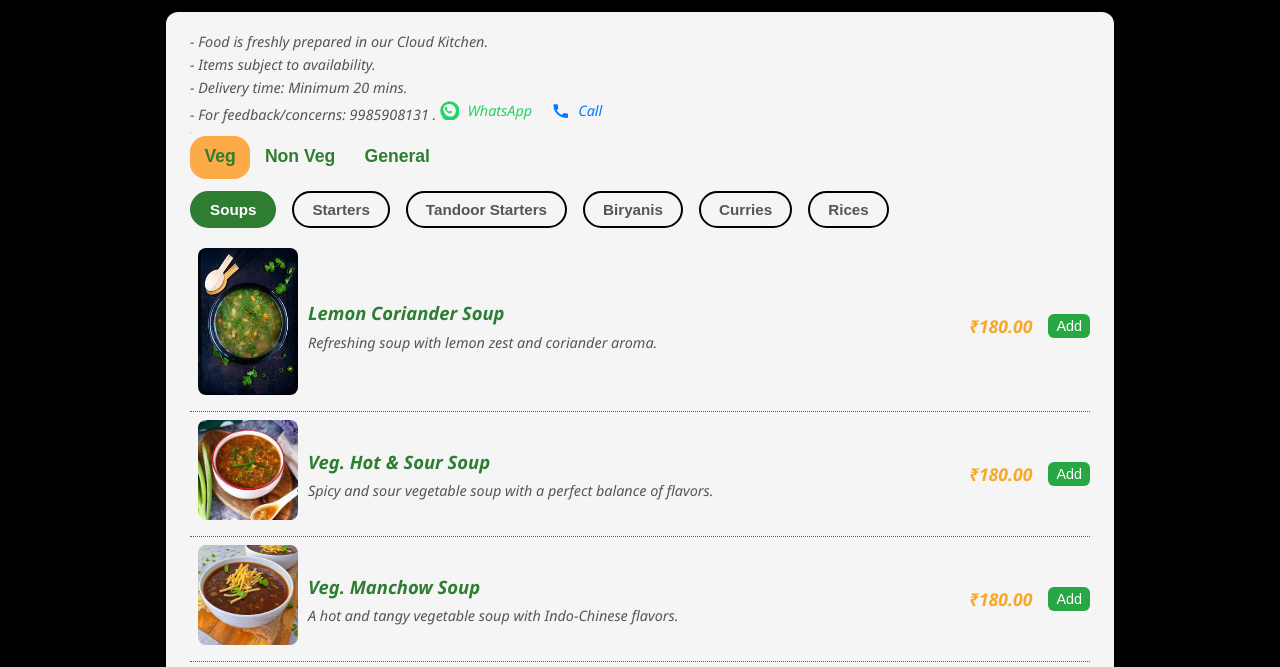
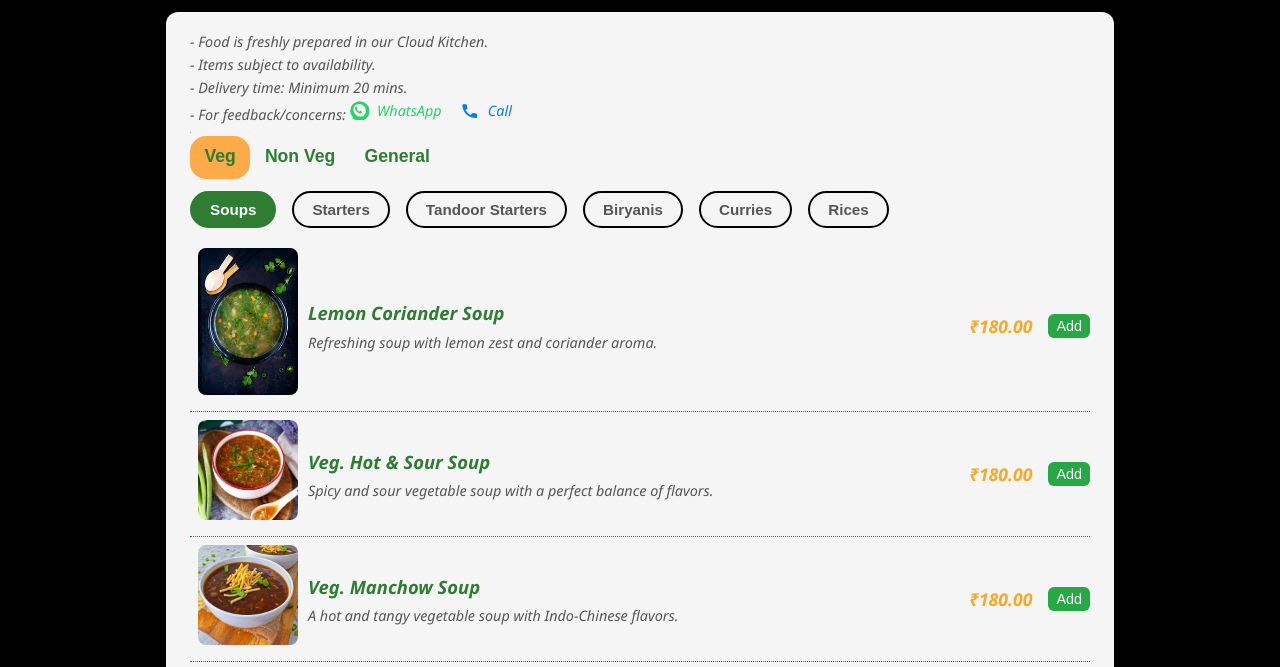
Before and after one commit to sanvigroupofhotels/hotel-excella-orderfood, a plain HTML site: page index.html in a window 1280 px wide. Shown: the part 92-759 px from the top of the page. Drawn offline with Linux system fonts and the light colour scheme.

Commit message:
Update index.html

```diff
--- a/index.html
+++ b/index.html
@@ -524,7 +524,7 @@
          <p style="margin: 0; font-style: italic; font-size: 0.9rem; font-weight: 200; color: #555; ">- Items subject to availability.</p>
          <p style="margin: 0; font-style: italic; font-size: 0.9rem; font-weight: 200; color: #555; ">- Delivery time: Minimum 20 mins.</p>
          <p style="margin:0;font-style:italic;font-size:0.9rem;font-weight:200;color:#555;">
-            - For feedback/concerns: 9985908131  .
+            - For feedback/concerns:
             <!-- WhatsApp Button -->
             <a href="https://wa.me/919985908131?text=Hello%20team%2C%20I%20found%20this%20link%20on%20Food%20Ordering%20page%20and%20I%20have%20a%20suggestion/feedback/concern%20please"
                target="_blank"
```
